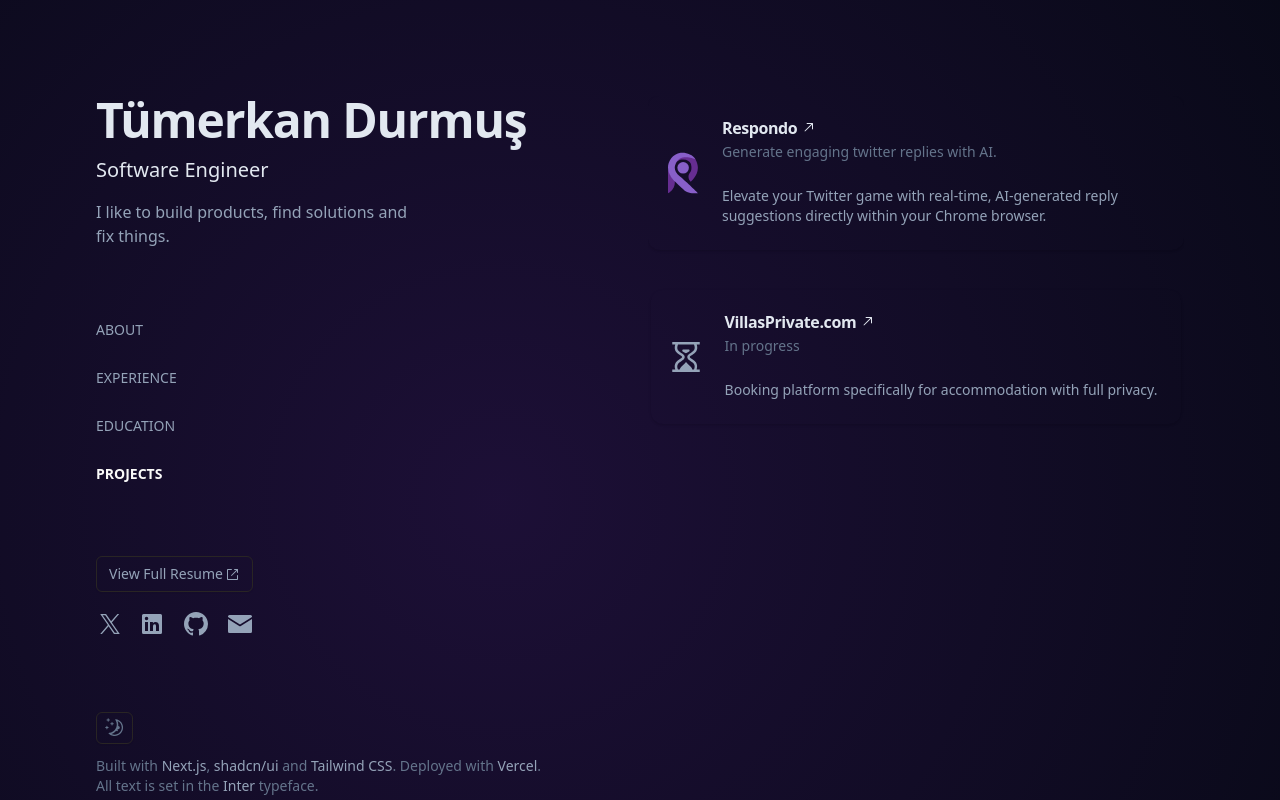
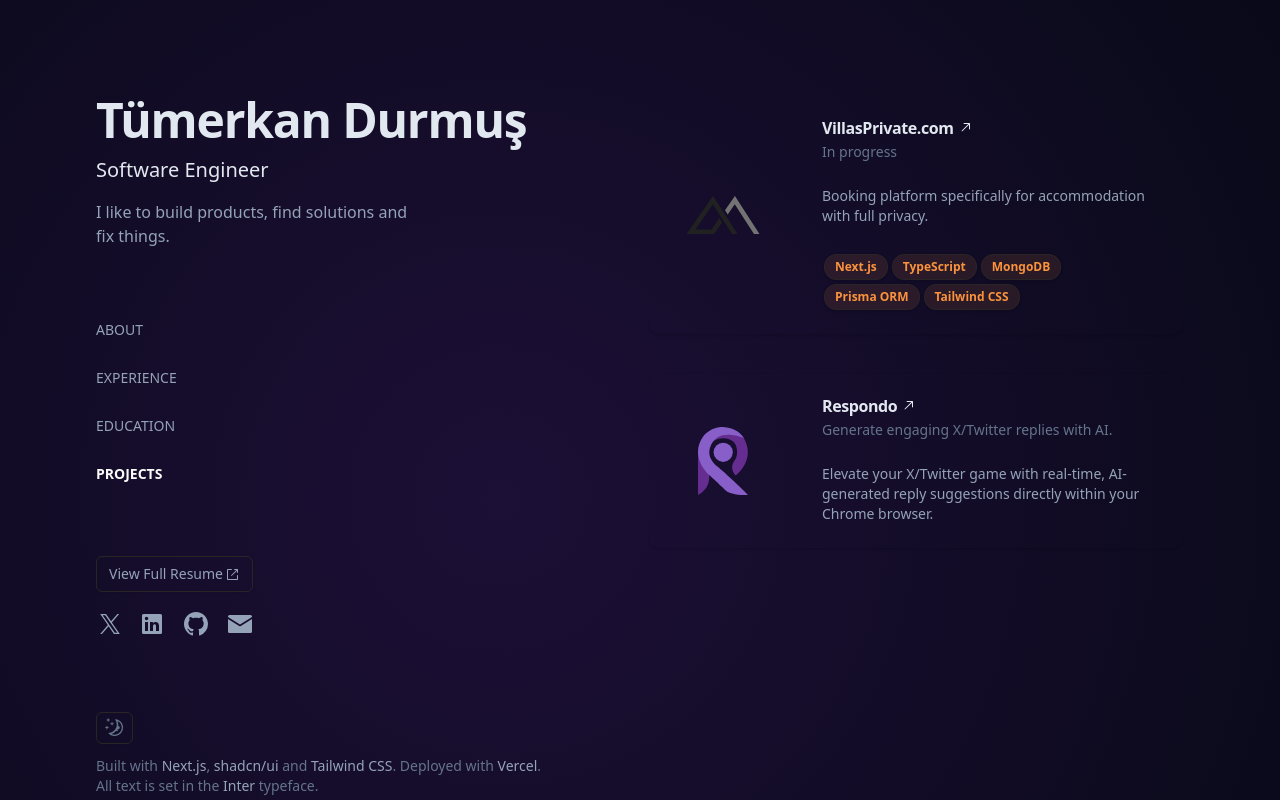
Before and after one commit to tuemerkan/tuemerkan.dev, a Next.js app: page /projects in a window 1280 px wide. Built offline with nearby package versions, Linux system fonts and the light colour scheme.

Commit message:
add villasprivate logo and badges

```diff
--- a/app/projects/page.tsx
+++ b/app/projects/page.tsx
@@ -5,54 +5,29 @@
   CardHeader,
   CardTitle,
   CardDescription,
-  CardContent
+  CardContent,
+  CardFooter
 } from '@/components/ui/card'
 import { ArrowTopRightIcon } from '@radix-ui/react-icons'
 import Image from 'next/image'
+import { Badge } from '@/components/ui/badge'
 
 export default function Projects() {
   return (
     <>
       <div className="group/list pb-1 flex flex-col gap-10 items-center overflow-y-auto scroll no-scrollbar">
-        <a href="https://getrespondo.com" target="_blank">
-          <Card className="flex">
+        <a href="https://villasprivate.com" target="_blank">
+          <Card>
+            <div className="grid grid-cols-[150px_1fr] items-center">
+              <div className="flex items-center justify-center p-6">
                 <Image
-              src="/images/respondo.svg"
-              width={50}
-              height={50}
-              alt="respondo"
-              className="pl-5"
+                  src="/images/villasprivate.svg"
+                  width={80}
+                  height={80}
+                  alt="villas"
                 />
-            <div>
-              <CardHeader>
-                <CardTitle className="flex gap-1">
-                  Respondo
-                  <ArrowTopRightIcon />
-                </CardTitle>
-                <CardDescription>
-                  Generate engaging twitter replies with AI.
-                </CardDescription>
-              </CardHeader>
-              <CardContent>
-                <p>
-                  Elevate your Twitter game with real-time, AI-generated reply
-                  suggestions directly within your Chrome browser.
-                </p>
-              </CardContent>
               </div>
-          </Card>
-        </a>
-
-        <a href="https://villasprivate.com" target="_blank">
-          <Card className="flex">
-            <Image
-              src="/images/progress.svg"
-              width={50}
-              height={50}
-              alt="progress"
-              className="pl-5"
-            />
-            <div>
+              <div className="min-w-0">
                 <CardHeader>
                   <CardTitle className="flex gap-1">
                     VillasPrivate.com
@@ -66,6 +41,45 @@
                     privacy.
                   </p>
                 </CardContent>
+                <CardFooter>
+                  <Badge>Next.js</Badge>
+                  <Badge>TypeScript</Badge>
+                  <Badge>MongoDB</Badge>
+                  <Badge>Prisma ORM</Badge>
+                  <Badge>Tailwind CSS</Badge>
+                </CardFooter>
+              </div>
+            </div>
+          </Card>
+        </a>
+        <a href="https://getrespondo.com" target="_blank">
+          <Card>
+            <div className="grid grid-cols-[150px_1fr] items-center">
+              <div className="flex items-center justify-center p-6">
+                <Image
+                  src="/images/respondo.svg"
+                  width={50}
+                  height={50}
+                  alt="respondo"
+                />
+              </div>
+              <div className="min-w-0">
+                <CardHeader>
+                  <CardTitle className="flex gap-1">
+                    Respondo
+                    <ArrowTopRightIcon />
+                  </CardTitle>
+                  <CardDescription>
+                    Generate engaging X/Twitter replies with AI.
+                  </CardDescription>
+                </CardHeader>
+                <CardContent>
+                  <p>
+                    Elevate your X/Twitter game with real-time, AI-generated
+                    reply suggestions directly within your Chrome browser.
+                  </p>
+                </CardContent>
+              </div>
             </div>
           </Card>
         </a>
```
Also changed, not shown: public/images/villasprivate.svg (added). Lines whose indentation alone changed are shown as unchanged.
